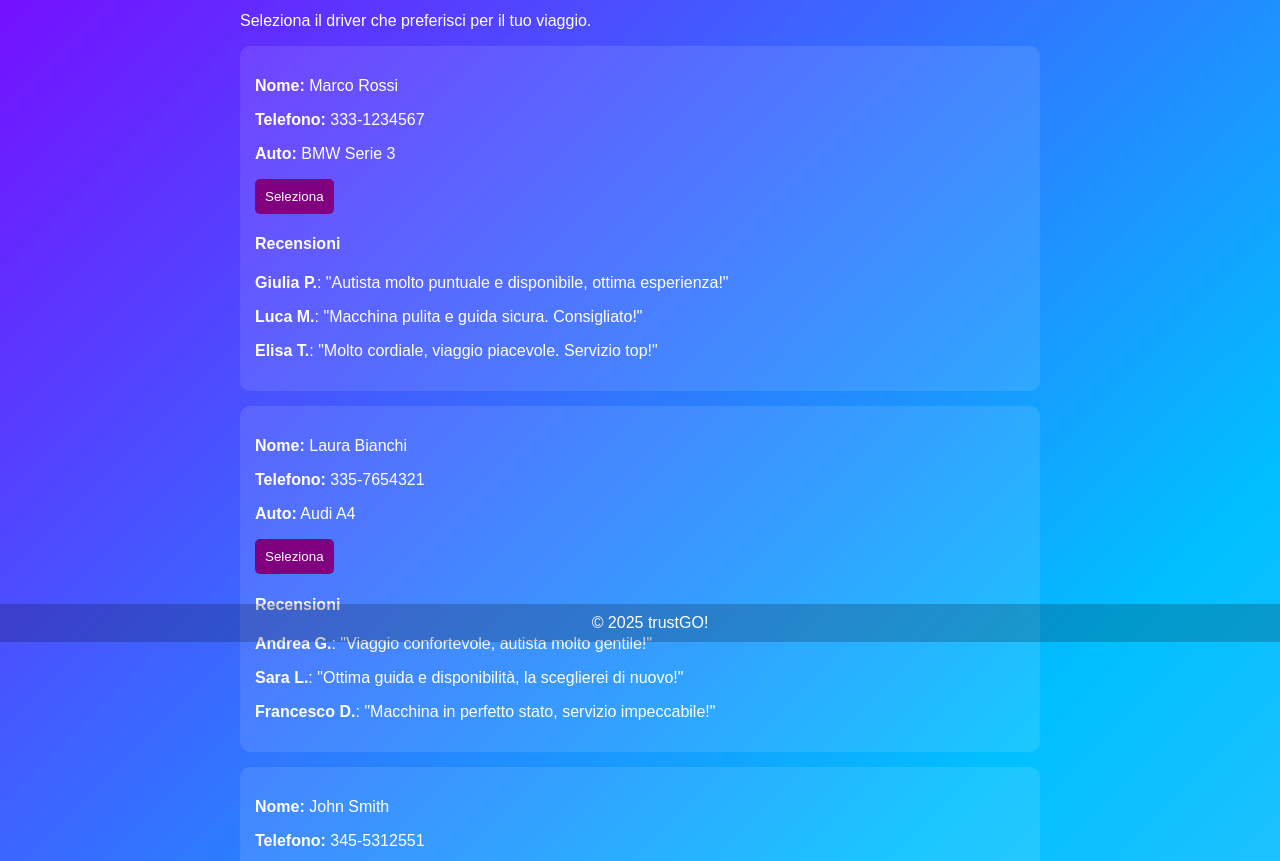
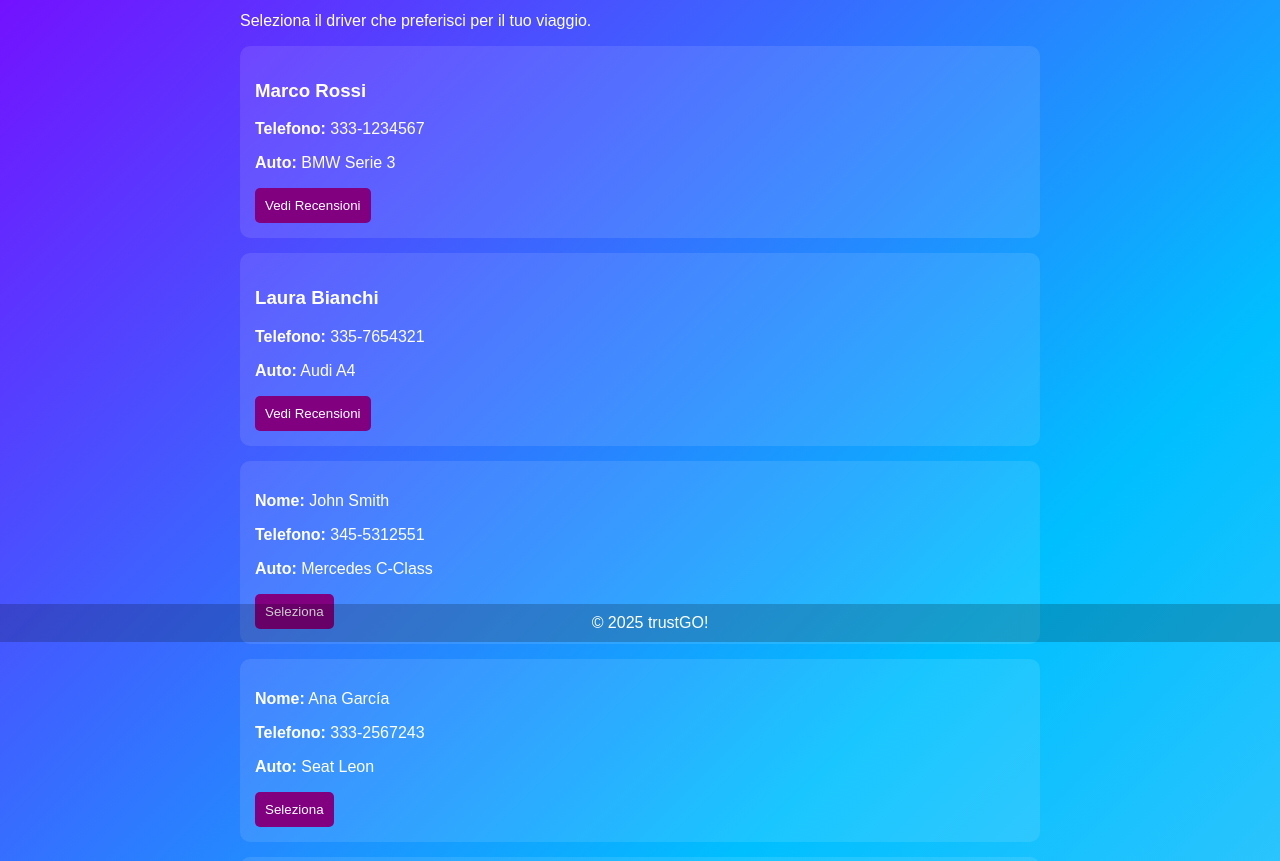
Before and after one commit to dazzazaaa/trustGO, a plain HTML site: page booking.html in a window 1280 px wide. Shown: the part 158-1019 px from the top of the page. Drawn offline with Linux system fonts and the light colour scheme.

Commit message:
Update booking.html

```diff
--- a/booking.html
+++ b/booking.html
@@ -73,41 +73,25 @@
 
     <!-- Elenco dei driver -->
     <div class="driver-card">
-      <p><strong>Nome:</strong> Marco Rossi</p>
+    <h3>Marco Rossi</h3>
     <p><strong>Telefono:</strong> 333-1234567</p>
     <p><strong>Auto:</strong> BMW Serie 3</p>
-      <button>Seleziona</button>
-      <div class="driver-reviews">
-        <h4>Recensioni</h4>
-        <div class="review">
-            <p><strong>Giulia P.</strong>: "Autista molto puntuale e disponibile, ottima esperienza!"</p>
+    <button onclick="mostraRecensioni('marco')">Vedi Recensioni</button>
 </div>
-        <div class="review">
-            <p><strong>Luca M.</strong>: "Macchina pulita e guida sicura. Consigliato!"</p>
-        </div>
-        <div class="review">
-            <p><strong>Elisa T.</strong>: "Molto cordiale, viaggio piacevole. Servizio top!"</p>
-        </div>
-    </div>
+    <div id="recensioni-container" style="display: none;">
+    <h3>Recensioni del Driver</h3>
+    <div id="recensioni"></div>
 </div>
 
 <div class="driver-card">
-      <p><strong>Nome:</strong> Laura Bianchi</p>
+    <h3>Laura Bianchi</h3>
     <p><strong>Telefono:</strong> 335-7654321</p>
     <p><strong>Auto:</strong> Audi A4</p>
-      <button>Seleziona</button>
-      <div class="driver-reviews">
-        <h4>Recensioni</h4>
-        <div class="review">
-            <p><strong>Andrea G.</strong>: "Viaggio confortevole, autista molto gentile!"</p>
+    <button onclick="mostraRecensioni('laura')">Vedi Recensioni</button>
 </div>
-        <div class="review">
-            <p><strong>Sara L.</strong>: "Ottima guida e disponibilità, la sceglierei di nuovo!"</p>
-        </div>
-        <div class="review">
-            <p><strong>Francesco D.</strong>: "Macchina in perfetto stato, servizio impeccabile!"</p>
-        </div>
-    </div>
+    <div id="recensioni-container" style="display: none;">
+    <h3>Recensioni del Driver</h3>
+    <div id="recensioni"></div>
 </div>
 
     <div class="driver-card">
@@ -116,12 +100,20 @@
       <p><strong>Auto:</strong> Mercedes C-Class</p>
       <button>Seleziona</button>
     </div>
+    <div id="recensioni-container" style="display: none;">
+    <h3>Recensioni del Driver</h3>
+    <div id="recensioni"></div>
+</div>
 
     <div class="driver-card">
       <p><strong>Nome:</strong> Ana García</p>
       <p><strong>Telefono:</strong> 333-2567243</p>
       <p><strong>Auto:</strong> Seat Leon</p>
       <button>Seleziona</button>
+    </div>
+    <div id="recensioni-container" style="display: none;">
+    <h3>Recensioni del Driver</h3>
+    <div id="recensioni"></div>
 </div>
 
     <div class="driver-card">
@@ -130,12 +122,20 @@
       <p><strong>Auto:</strong> Toyota Corolla</p>
       <button>Seleziona</button>
     </div>
+    <div id="recensioni-container" style="display: none;">
+    <h3>Recensioni del Driver</h3>
+    <div id="recensioni"></div>
+</div>
 
     <div class="driver-card">
       <p><strong>Nome:</strong> Kumar Patel</p>
       <p><strong>Telefono:</strong> 359-2378945</p>
       <p><strong>Auto:</strong> Hyundai Elantra</p>
       <button>Seleziona</button>
+    </div>
+    <div id="recensioni-container" style="display: none;">
+    <h3>Recensioni del Driver</h3>
+    <div id="recensioni"></div>
 </div>
 
     <div class="driver-card">
@@ -144,12 +144,20 @@
       <p><strong>Auto:</strong> Renault Clio</p>
       <button>Seleziona</button>
     </div>
+    <div id="recensioni-container" style="display: none;">
+    <h3>Recensioni del Driver</h3>
+    <div id="recensioni"></div>
+</div>
 
     <div class="driver-card">
       <p><strong>Nome:</strong> Olga Ivanova</p>
       <p><strong>Telefono:</strong> 332-2378594</p>
       <p><strong>Auto:</strong> Lada Vesta</p>
       <button>Seleziona</button>
+    </div>
+    <div id="recensioni-container" style="display: none;">
+    <h3>Recensioni del Driver</h3>
+    <div id="recensioni"></div>
 </div>
 
     <div class="driver-card">
@@ -158,6 +166,10 @@
       <p><strong>Auto:</strong> Peugeot 308</p>
       <button>Seleziona</button>
     </div>
+    <div id="recensioni-container" style="display: none;">
+    <h3>Recensioni del Driver</h3>
+    <div id="recensioni"></div>
+</div>
 
     <div class="driver-card">
       <p><strong>Nome:</strong> Mohamed Ali</p>
@@ -165,11 +177,16 @@
       <p><strong>Auto:</strong> Ford Focus</p>
       <button>Seleziona</button>
     </div>
+    <div id="recensioni-container" style="display: none;">
+    <h3>Recensioni del Driver</h3>
+    <div id="recensioni"></div>
+</div>
 
   </div>
 
   <footer>
     &copy; 2025 trustGO!
   </footer>
+ <script src="script.js"></script>
 </body>
 </html>
```
Lines whose indentation alone changed are shown as unchanged.
